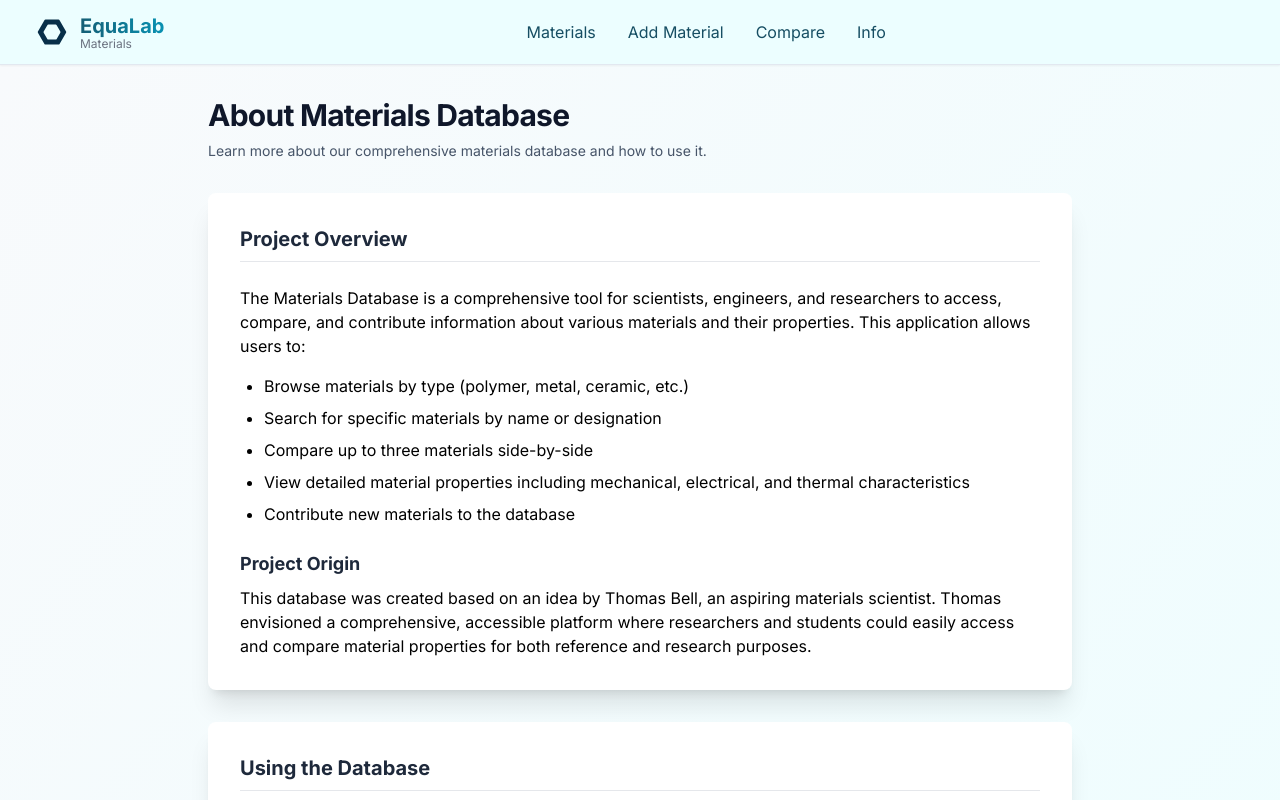
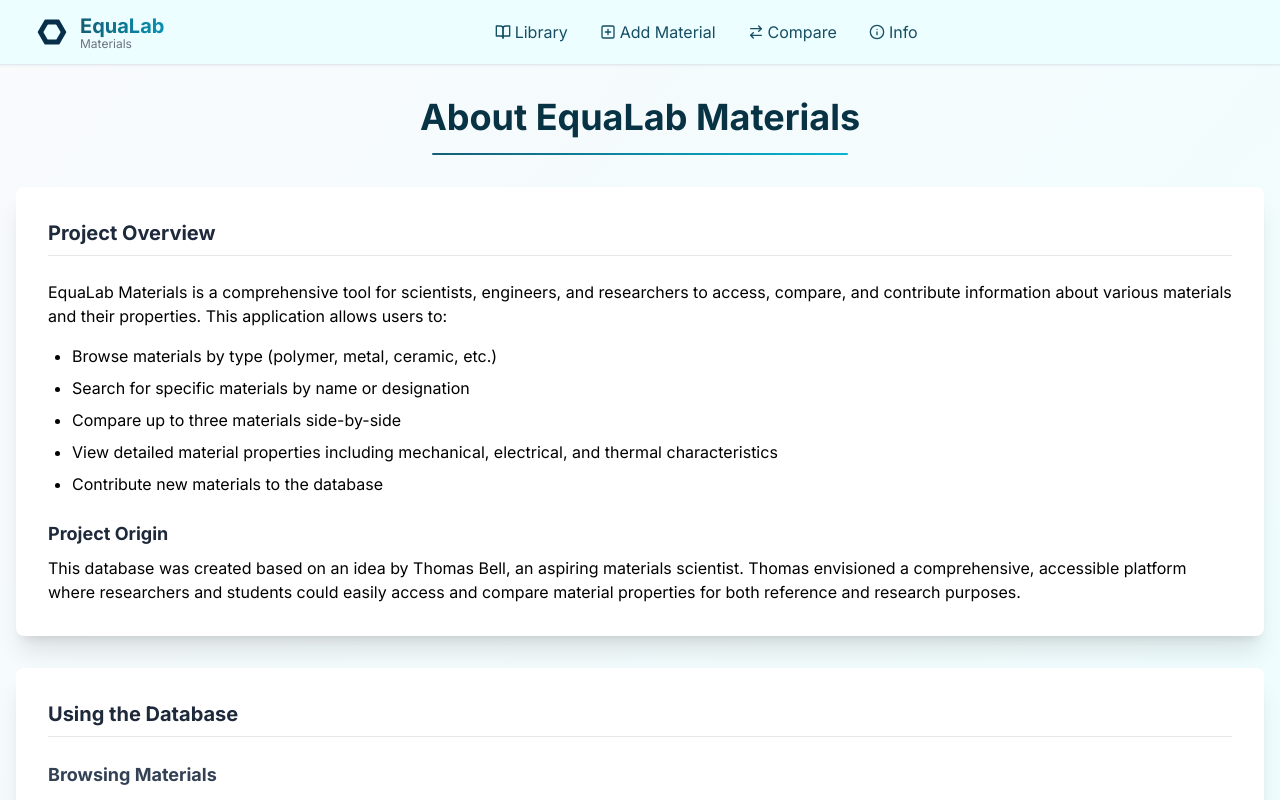
Before and after one commit to thomasjbell/equalab-materials, a Next.js app: page /info in a window 1280 px wide. Shown: the top 800 px of the page. Built offline with nearby package versions, Linux system fonts and the light colour scheme.

Commit message:
headings

```diff
--- a/package.json
+++ b/package.json
@@ -9,6 +9,7 @@
     "lint": "next lint"
   },
   "dependencies": {
+    "framer-motion": "^12.16.0",
     "lucide-react": "^0.263.1",
     "next": "^15.3.3",
     "react": "^18",
--- a/src/app/add/page.tsx
+++ b/src/app/add/page.tsx
@@ -3,6 +3,7 @@
 import { useState, useEffect } from 'react';
 import { Material } from '@/types/material';
 import { loadMaterials, getMaterialTypes } from '@/lib/materials';
+import { motion } from 'framer-motion';
 
 interface FormData {
   name: string;
@@ -151,10 +152,18 @@ export default function AddMaterialPage() {
     <main className="min-h-screen bg-gradient-to-br from-slate-50 to-cyan-50">
       <div className="max-w-4xl mx-auto px-4 py-8">
         <header className="mb-8">
-          <h1 className="text-3xl font-bold tracking-tight text-slate-900">Add New Material</h1>
-          <p className="mt-2 text-sm text-slate-600">
-            Fill out this form to generate the JSON code needed to add a new material to the database.
-          </p>
+          <h1 className="text-4xl font-bold text-cyan-950 text-center mb-4">Add Material</h1>
+          <motion.div
+            className="bg-gradient-to-r from-cyan-800 to-cyan-500 h-0.5 w-1/3 md:w-1/4 mx-auto rounded-full"
+            initial={{ scaleX: 0 }}
+            whileInView={{ scaleX: 1 }}
+            transition={{
+              duration: 0.6, // Was 0.8
+              ease: "easeInOut",
+              delay: 0.1 // Was 0.2
+            }}
+            viewport={{ once: true }}
+          />
         </header>
 
         <form onSubmit={handleSubmit} className="space-y-8 bg-white p-8 shadow-xl rounded-lg">
--- a/src/app/compare/page.tsx
+++ b/src/app/compare/page.tsx
@@ -5,6 +5,7 @@ import { Material } from "@/types/material";
 import { loadMaterials } from "@/lib/materials";
 import { formatPropertyLabel } from "@/lib/utils";
 import SearchBar from "@/components/SearchBar";
+import { motion } from "framer-motion";
 
 export default function ComparePage() {
   const [materials, setMaterials] = useState<Material[]>([]);
@@ -81,10 +82,20 @@ export default function ComparePage() {
     <main className="min-h-screen bg-gradient-to-br from-slate-50 to-cyan-50">
       <div className="max-w-7xl mx-auto px-4 py-8">
         <header className="mb-8">
-          <h1 className="text-3xl font-bold tracking-tight text-slate-900">Compare Materials</h1>
-          <p className="mt-2 text-sm text-slate-600">
-            Select up to 3 materials to compare their properties side by side.
-          </p>
+          <h1 className="text-4xl font-bold text-cyan-950 text-center mb-4">Compare Materials</h1>
+          <motion.div
+            className="bg-gradient-to-r from-cyan-800 to-cyan-500 h-0.5 w-1/3 md:w-1/4 mx-auto rounded-full"
+            initial={{ scaleX: 0 }}
+            whileInView={{ scaleX: 1 }}
+            transition={{
+              duration: 0.6, // Was 0.8
+              ease: "easeInOut",
+              delay: 0.1 // Was 0.2
+            }}
+            viewport={{ once: true }}
+          />
+
+
         </header>
 
         {/* Material Selection */}
--- a/src/app/info/page.tsx
+++ b/src/app/info/page.tsx
@@ -1,17 +1,26 @@
+"use client";
 import React from "react";
+import { motion } from "framer-motion";
 
 export default function InfoPage() {
   return (
     <main className="min-h-screen bg-gradient-to-br from-slate-50 to-cyan-50">
-      <div className="max-w-4xl mx-auto px-4 py-8">
+      <div className="max-w-7xl mx-auto px-4 py-8">
         <header className="mb-8">
-          <h1 className="text-3xl font-bold tracking-tight text-slate-900">
-            About Materials Database
+          <h1 className="text-4xl font-bold text-cyan-950 text-center mb-4">
+            About EquaLab Materials
           </h1>
-          <p className="mt-2 text-sm text-slate-600">
-            Learn more about our comprehensive materials database and how to use
-            it.
-          </p>
+       <motion.div
+            className="bg-gradient-to-r from-cyan-800 to-cyan-500 h-0.5 w-1/3 md:w-1/3 mx-auto rounded-full"
+            initial={{ scaleX: 0 }}
+            whileInView={{ scaleX: 1 }}
+            transition={{
+              duration: 0.6, // Was 0.8
+              ease: "easeInOut",
+              delay: 0.1 // Was 0.2
+            }}
+            viewport={{ once: true }}
+          />
         </header>
 
         <div className="space-y-8">
@@ -20,7 +29,7 @@ export default function InfoPage() {
               Project Overview
             </h2>
             <p className="mb-4">
-              The Materials Database is a comprehensive tool for scientists,
+              EquaLab Materials is a comprehensive tool for scientists,
               engineers, and researchers to access, compare, and contribute
               information about various materials and their properties. This
               application allows users to:
--- a/src/components/MaterialGrid.tsx
+++ b/src/components/MaterialGrid.tsx
@@ -6,6 +6,7 @@ import SearchBar from "./SearchBar";
 import SortDropdown from "./SortDropdown";
 import { loadMaterials } from "@/lib/materials";
 import { Material } from "@/types/material";
+import { motion } from "framer-motion";
 
 export default function MaterialGrid() {
   const [materials, setMaterials] = useState<Material[]>([]);
@@ -73,12 +74,20 @@ export default function MaterialGrid() {
     <div className="space-y-6">
       {/* Header */}
       <div className="text-center">
-        <h1 className="text-4xl font-bold text-gray-900 mb-4">
-          Materials Database
+        <h1 className="text-4xl font-bold text-cyan-950 mb-4">
+          Material Library
         </h1>
-        <p className="text-lg text-gray-600 max-w-3xl mx-auto">
-          Explore our comprehensive database of materials, compare properties, and find the perfect material for your project.
-        </p>
+        <motion.div
+            className="bg-gradient-to-r from-cyan-800 to-cyan-500 h-0.5 w-1/3 md:w-1/4 mx-auto rounded-full"
+            initial={{ scaleX: 0 }}
+            whileInView={{ scaleX: 1 }}
+            transition={{
+              duration: 0.6, // Was 0.8
+              ease: "easeInOut",
+              delay: 0.1 // Was 0.2
+            }}
+            viewport={{ once: true }}
+          />
       </div>
 
       {/* Controls */}
--- a/src/components/Navbar.tsx
+++ b/src/components/Navbar.tsx
@@ -1,7 +1,15 @@
 "use client";
 
 import { useState } from "react";
-import { Menu, X, Atom } from "lucide-react";
+import {
+  Menu,
+  X,
+  Atom,
+  BookOpen,
+  PlusSquare,
+  ArrowRightLeft,
+  Info,
+} from "lucide-react";
 import LittleLogo from "./ui/LittleLogo";
 
 export default function Navbar() {
@@ -19,15 +27,13 @@ export default function Navbar() {
           <a href="/">
             <div className="flex items-center space-x-4">
               <div className="flex items-center space-x-2">
-
-                  <LittleLogo className="w-10 h-10" />
+                <LittleLogo className="w-10 h-10" />
 
                 <div>
                   <h1 className="text-xl font-bold text-gray-900">
                     <span className="bg-gradient-to-r from-cyan-800 to-cyan-600 text-transparent bg-clip-text">
                       EquaLab
                     </span>
-
                   </h1>
                   <p className="text-xs text-gray-500 -mt-1">Materials</p>
                 </div>
@@ -41,24 +47,28 @@ export default function Navbar() {
               href="/"
               className="flex items-center space-x-1 text-cyan-900 hover:text-cyan-600 transition-colors font-medium"
             >
-              <span>Materials</span>
+              <BookOpen className="w-4 h-4" />
+              <span>Library</span>
             </a>
             <a
               href="/add"
               className="flex items-center space-x-1 text-cyan-900 hover:text-cyan-600 transition-colors font-medium"
             >
+              <PlusSquare className="w-4 h-4" />
               <span>Add Material</span>
             </a>
             <a
               href="/compare"
               className="flex items-center space-x-1 text-cyan-900 hover:text-cyan-600 transition-colors font-medium"
             >
+              <ArrowRightLeft className="w-4 h-4" />
               <span>Compare</span>
             </a>
             <a
               href="/info"
               className="flex items-center space-x-1 text-cyan-900 hover:text-cyan-600 transition-colors font-medium"
             >
+              <Info className="w-4 h-4" />
               <span>Info</span>
             </a>
           </div>
@@ -94,7 +104,7 @@ export default function Navbar() {
               >
                 <span className="font-medium">Add Material</span>
               </a>
-             <a
+              <a
                 href="/compare"
                 className="flex items-center space-x-3 px-3 py-2 rounded-lg text-gray-700 hover:text-blue-600 hover:bg-blue-50 transition-colors"
               >
```
Also changed, not shown: 1 other file (tests, documents, lock files or other folders).
